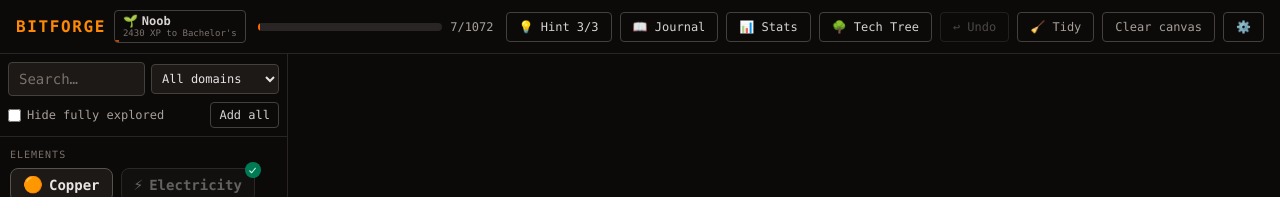
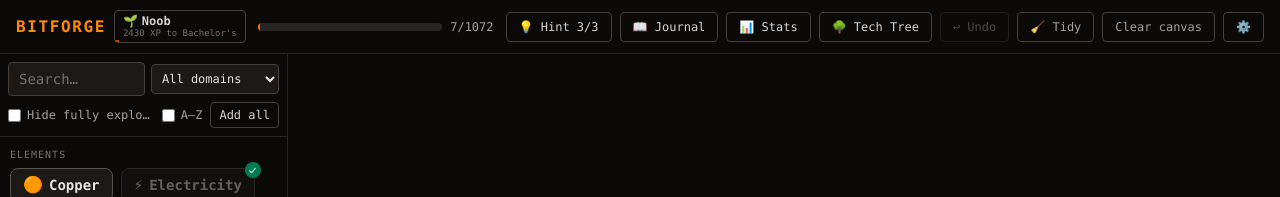
Before and after one commit to sweedee/bitforge, a React (Vite) app: page / in a window 1280 px wide. Shown: the top 197 px of the page. Built offline with nearby package versions, Linux system fonts and the light colour scheme.

Commit message:
Add alphabetical sort toggle for item library across domains

```diff
--- a/src/components/Sidebar/index.tsx
+++ b/src/components/Sidebar/index.tsx
@@ -60,6 +60,7 @@ export function Sidebar() {
   const [query, setQuery] = useState('')
   const [categoryFilter, setCategoryFilter] = useState<Category | 'all'>('all')
   const [hideExhausted, setHideExhausted] = useState(false)
+  const [sortAlpha, setSortAlpha] = useState(false)
 
   const exhaustedIds = useMemo(() => {
     const set = new Set<string>()
@@ -69,15 +70,20 @@ export function Sidebar() {
     return set
   }, [discoveredItemIds])
 
-  const groups = useMemo(() => {
+  const filteredItems = useMemo(() => {
     const list = [...discoveredItemIds].map((id) => ITEMS_BY_ID.get(id)!).filter(Boolean)
-    const filtered = list
+    return list
       .filter((item) => categoryFilter === 'all' || item.category === categoryFilter)
       .filter((item) => item.name.toLowerCase().includes(query.toLowerCase()))
       .filter((item) => !hideExhausted || !exhaustedIds.has(item.id) || highlightedItemIds.includes(item.id))
+  }, [discoveredItemIds, categoryFilter, query, hideExhausted, exhaustedIds, highlightedItemIds])
 
+  const groups = useMemo(() => {
+    if (sortAlpha) {
+      return [{ category: 'all' as const, items: [...filteredItems].sort((a, b) => a.name.localeCompare(b.name)) }]
+    }
     const byCategory = new Map<Category, Item[]>()
-    for (const item of filtered) {
+    for (const item of filteredItems) {
       const group = byCategory.get(item.category) ?? []
       group.push(item)
       byCategory.set(item.category, group)
@@ -87,7 +93,7 @@ export function Sidebar() {
       category,
       items: byCategory.get(category)!,
     }))
-  }, [discoveredItemIds, categoryFilter, query, hideExhausted, exhaustedIds, highlightedItemIds])
+  }, [filteredItems, sortAlpha])
 
   const availableCategories = useMemo(() => {
     const set = new Set<Category>()
@@ -138,6 +144,15 @@ export function Sidebar() {
             />
             <span className="truncate">Hide fully explored</span>
           </label>
+          <label className="flex items-center gap-1.5 text-xs text-stone-400 select-none cursor-pointer min-w-0 shrink-0">
+            <input
+              type="checkbox"
+              checked={sortAlpha}
+              onChange={(e) => setSortAlpha(e.target.checked)}
+              className="accent-orange-500 shrink-0"
+            />
+            <span className="truncate">A–Z</span>
+          </label>
           <button
             onClick={handleAddAll}
             className="px-2 py-1 text-xs rounded border border-stone-700 text-stone-300 hover:border-orange-500 hover:text-orange-300 transition-colors shrink-0"
@@ -150,7 +165,9 @@ export function Sidebar() {
       <div className="flex-1 overflow-y-auto p-2.5 space-y-3">
         {groups.map(({ category, items }) => (
           <div key={category}>
-            <div className="text-[10px] uppercase tracking-widest text-stone-500 mb-1.5">{CATEGORY_LABELS[category]}</div>
+            {category !== 'all' && (
+              <div className="text-[10px] uppercase tracking-widest text-stone-500 mb-1.5">{CATEGORY_LABELS[category]}</div>
+            )}
             <div className="flex flex-wrap gap-2 content-start">
               {items.map((item) => (
                 <DraggableSidebarItem
```
